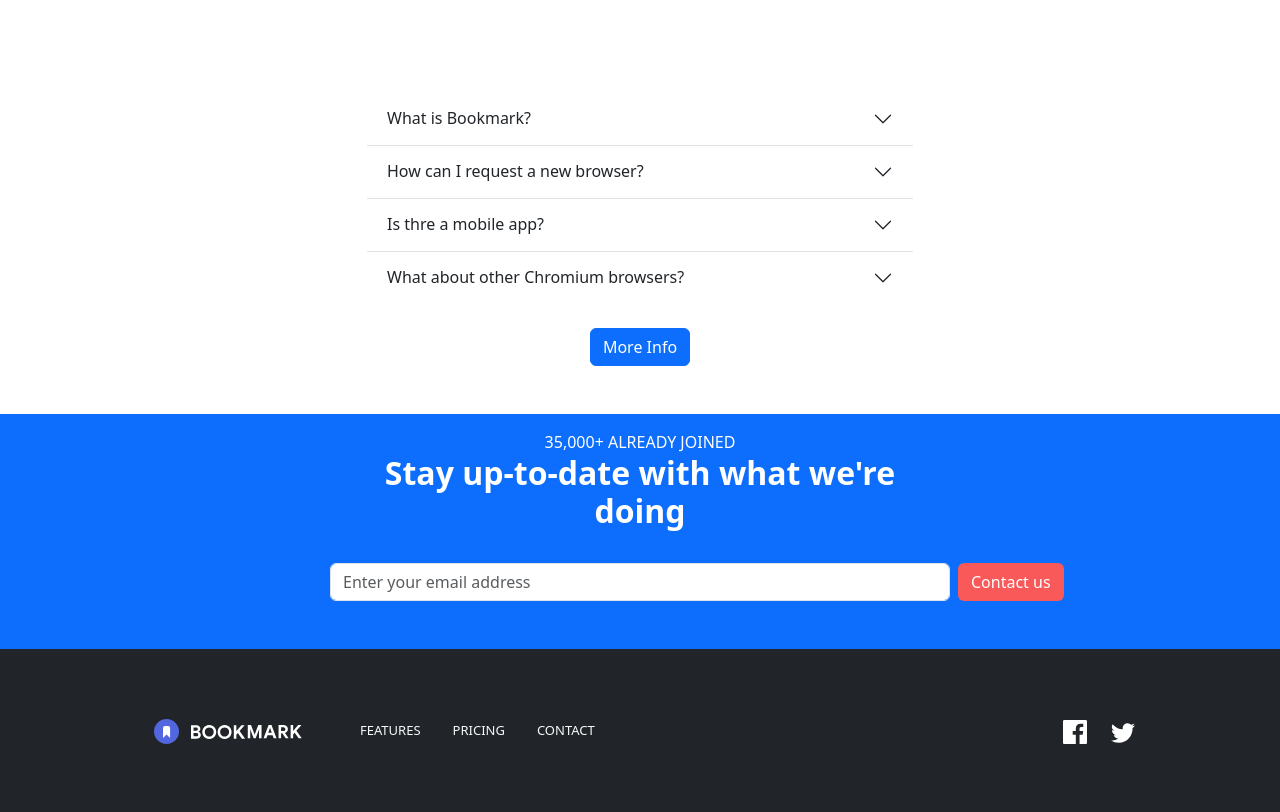
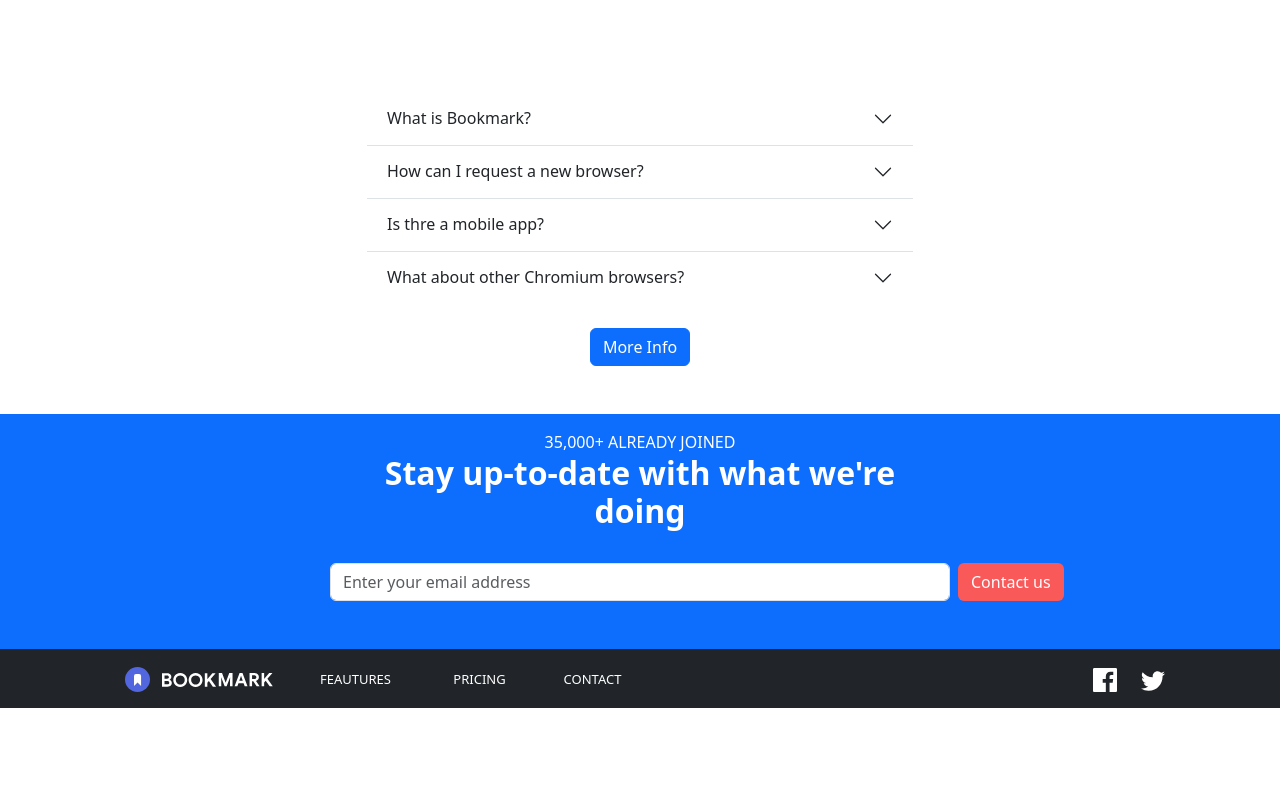
Before and after one commit to deuvede24/IT-Academy-Angular-Sprint1.2, a website: page index.html in a window 1280 px wide. Shown: the part 2389-3201 px from the top of the page. After the commit the page ends 3097 px from the top, so only its background shows below. Drawn offline with nearby package versions, Linux system fonts and the light colour scheme.

Commit message:
last changes footer

```diff
--- a/index.html
+++ b/index.html
@@ -49,7 +49,7 @@
 
   <!-- main nivell1 ex.2-->
   <main class="container mt-5 pt-4">
-    <div class="row flex-column-reverse row align-items-end flex-md-row d-flex">
+    <div class="row flex-column row align-items-end flex-md-row d-flex">
       <div class="col-12 col-md-6 order-2 order-md-1 mt-3 mb-5 col align-self-center text-center text-md-start">
         <h1 class="fw-bold mt-5">A Simple Bookmark Manager</h1>
         <p class="text-body-secondary mt-3">
@@ -260,38 +260,26 @@
 
     <!--NavBar del footer-->
     <div class="container-fluid bg-dark" id="footer">
-      <div class="container">
+
       <div class="nav flex-column flex-lg-row text-uppercase text-white py-3 ms-lg-5">
-          <div class=" container my-5 align-items-center">
-            <div class="row mx-0 align-items-center text-white" id="footer">
-              <div class="col-12 col-md-2 align-items-center">
-                <a class="navbar-brand my-4" href="#">
+        <div class="container align-items-center">
+          <div class="row mx-0 align-items-center text-white">
+
+            <div class="col-12 col-md-2 text-center">
+              <a href="#">
                 <img class="img-fluid" src="./img/Imagenes/logo-bookmark-negativo.svg" alt="logo">
               </a>
             </div>
-              <div class="col-8 text-uppercase ">
-                <ul class="navbar-nav d-flex flex-column mb-3 mb-sm-0 align-items-center flex-sm-row mx-sm-3">
-                  <li class="nav-item mx-md-3">
-                    <a class="nav-link text-light" href="#features">Features</a>
-                  </li>
-                  <li class="nav-item mx-md-3">
-                    <a class="nav-link text-light" href="#pricing">Pricing</a>
-                  </li>
-                  <li class="nav-item mx-md-3">
-                    <a class="nav-link text-light" href="#contact">Contact</a>
-                  </li>
-                </ul>
-              </div>
-              <!--<div class="col-12 col-md-1 mx-md-3 text-center">
+            <div class="col-12 col-md-1 mx-md-3 text-center">
               <a href="#">FEAUTURES</a>
             </div>
             <div class="col-12 col-md-1  mx-md-3 text-center">
               <a href="#">PRICING</a>
             </div>
-              <div class="col-12 col-md-1 mx-md-3 text-center">
+            <div class="col-12 col-md-1 mx-md-1 text-center">
               <a href="#">CONTACT</a>
-              </div>-->
-              <div class="col-6 col-md-1 text-end">
+            </div>
+            <div class="col-6 col-md-1 ms-md-auto text-end">
               <a href="#" class="facebook">
                 <img class="img-fluid" src="./img/Imagenes/icon-facebook.svg" alt="facebook">
               </a>
```
Lines whose indentation alone changed are shown as unchanged.
